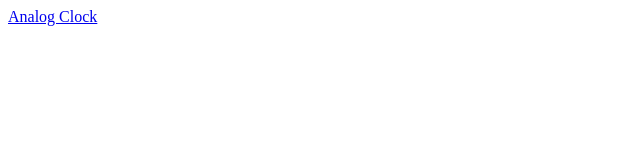
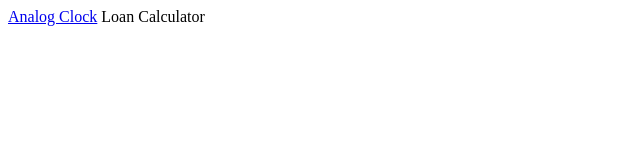
Before and after one commit to abhishek-shukla21/Javascript-Programs, a plain HTML site: page index.html in a window 1280 px wide. Shown: the whole page, without its empty margins (0-640 px from the left). Drawn offline with Linux system fonts and the light colour scheme.

Commit message:
Update index.html

```diff
--- a/index.html
+++ b/index.html
@@ -8,5 +8,6 @@
 </head>
 <body>
     <a href="Analog clock/clock.html">Analog Clock</a>
+    <a herf="Loan Calculator/loancalculator.html">Loan Calculator</a>
 </body>
 </html>
```
